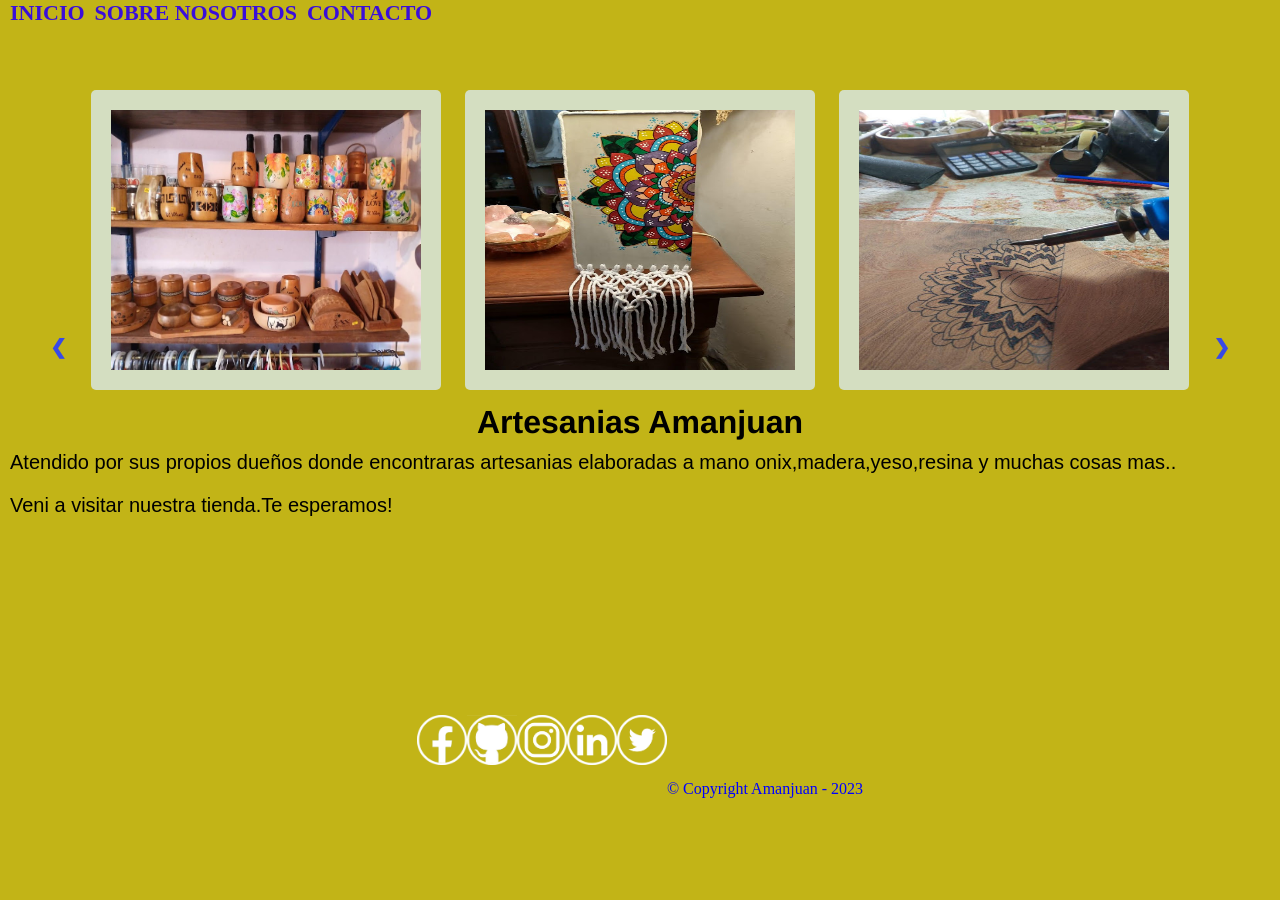
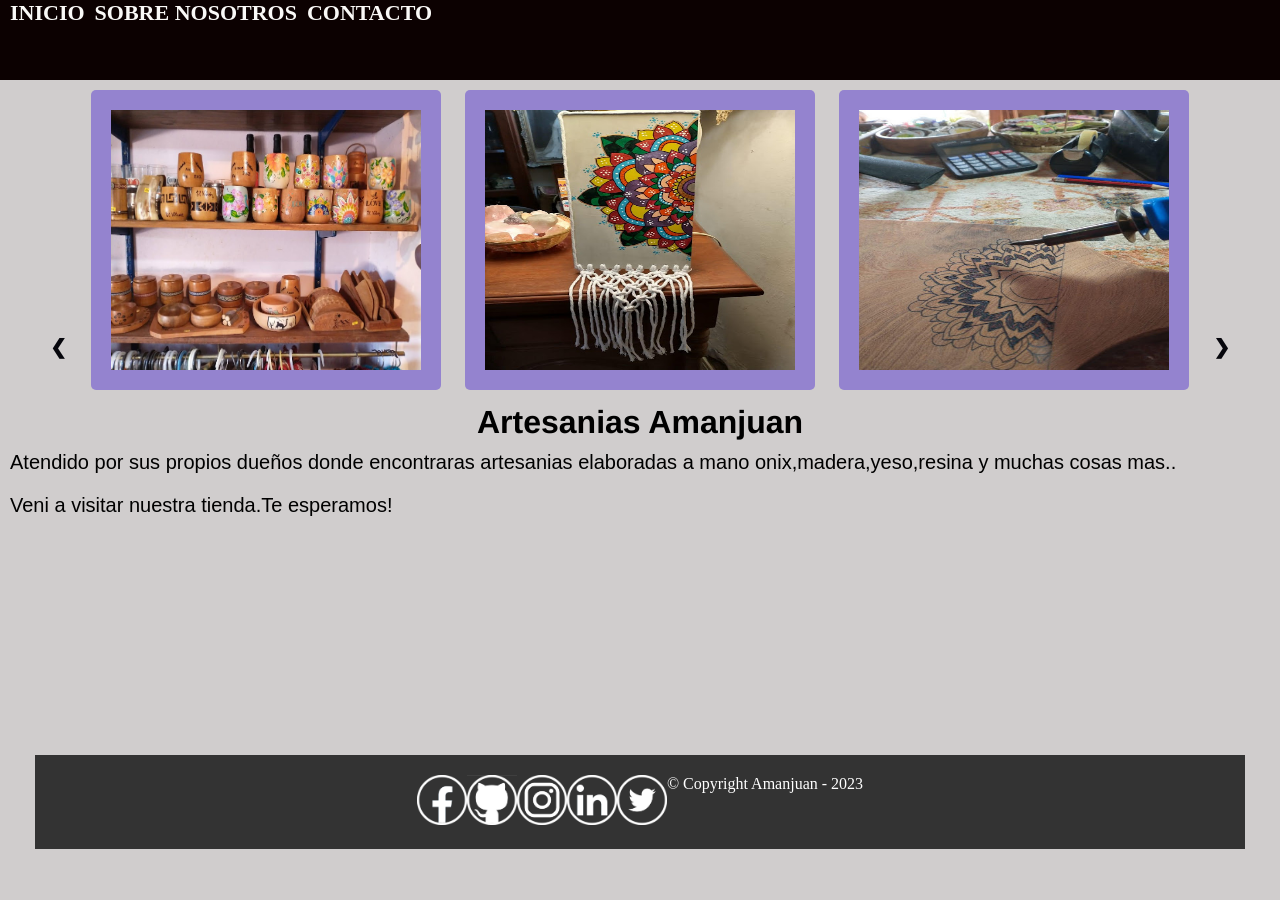
Before and after one commit to Juvanise/TpWeb, a plain HTML site: page index.html in a window 1280 px wide. Drawn offline with Linux system fonts and the light colour scheme.

Commit message:
cambios en estilos

```diff
--- a/estilos.css
+++ b/estilos.css
@@ -3,17 +3,21 @@
     padding: 0;
     box-sizing: border-box;
 }
-body{
-    background-color: rgb(194, 180, 23);
+/* Estilo para el fondo de la página */
+body {
+    background-color: #d0cdcd; /* Color gris claro de fondo */
+  }
 
-}
 
 h1,h2{
     text-align: center;
     font-family: 'Franklin Gothic Medium', 'Arial Narrow', Arial, sans-serif;
 }
-header{
+/* Estilo para el encabezado */
+header {
     min-height: 10vh;
+    background-color: #0c0101; /* Color negro de fondo */
+    color: #ffffff; /* Color de texto blanco */
 }
 nav{
     display: flex;
@@ -22,7 +26,8 @@ nav{
 nav a{
     display: inline;
     text-transform: uppercase;
-    color: #3a0eda;
+    color: #faf9f7;
+
     font-weight: bold;
     font-size: 22px;
     text-decoration: none;
@@ -30,11 +35,11 @@ nav a{
 
 }
 nav a:hover {
-    color: #281b02;
+    color: #9483cf;
     text-decoration: underline;
 }
 main{
-    min-height: 75vh;
+    min-height: 80vh;
 }
 .container p{
     font-size: 20px;
@@ -100,7 +105,7 @@ margin: 1rem;
     margin: 10px;
     border-radius: 5px;
     padding: 20px;
-    background-color: rgb(212, 222, 193);
+    background-color:  #9483cf;
 
 
 }
@@ -112,7 +117,7 @@ margin: 1rem;
 .prev, .next {
     cursor: pointer;
     position: absolute;
-    color: rgb(56, 73, 231);
+    color: rgb(6, 6, 12);
     padding: 15px;
     top: 40%;
     margin-left: 35px;
@@ -125,7 +130,7 @@ margin: 1rem;
   }
 
 .prev:hover, .next:hover {
-    background-color: rgba(25, 56, 231, 0.8);
+    background-color: rgba(3, 5, 18, 0.8);
     color: rgb(218, 219, 228);
 }
 input{
@@ -169,7 +174,7 @@ form label{
     color: red;
 }
 footer{
-    min-height: 15vh;
+    min-height: 10vh;
 }
 
 .container-redes{
@@ -178,11 +183,21 @@ footer{
     justify-content: center;
 }
 
-.copyright{
+/*.copyright{
     color: blue;
     position: relative;
     top: 65px;
     left: 0;
 
 
-}
+}*/
+/* Estilo para el footer */
+footer {
+    background-color: #333333; /* Gris oscuro */
+    color: #ffffff; /* Letras blancas */
+    text-align: center; /* Centrado del contenido */
+    padding: 20px; /* Espacio interno */
+  }
+  .copyright{
+    text-align: left; /* Alineación a la izquierda */
+  }
--- a/index.html
+++ b/index.html
@@ -48,7 +48,10 @@
         <a href=""><img src="./img/instagram.png" alt="" width="50px"></a>
         <a href=""><img src="./img/linkedin.png" alt="" width="50px"></a>
         <a href=""><img src="./img/twitter.png" alt="" width="50px"></a>
-        <p class="copyright">&copy; Copyright Amanjuan - 2023</p>
+        <div class="copyright">
+            <p>&copy; Copyright Amanjuan - 2023</p>
+        </div>
+
     </footer>
 <script src="./scripts/slider.js"></script>
 </body>
--- a/scripts/main.js
+++ b/scripts/main.js
@@ -19,7 +19,7 @@ function validar(){
         document.getElementById('errorNombre'.style.display = 'none');
     }
 
-    if(!patron.test(email.value)){
+     if(!patron.test(email.value)){
         document.getElementById('errorEmail').style.display = 'inline';
         email.focus;
         return false;
```
